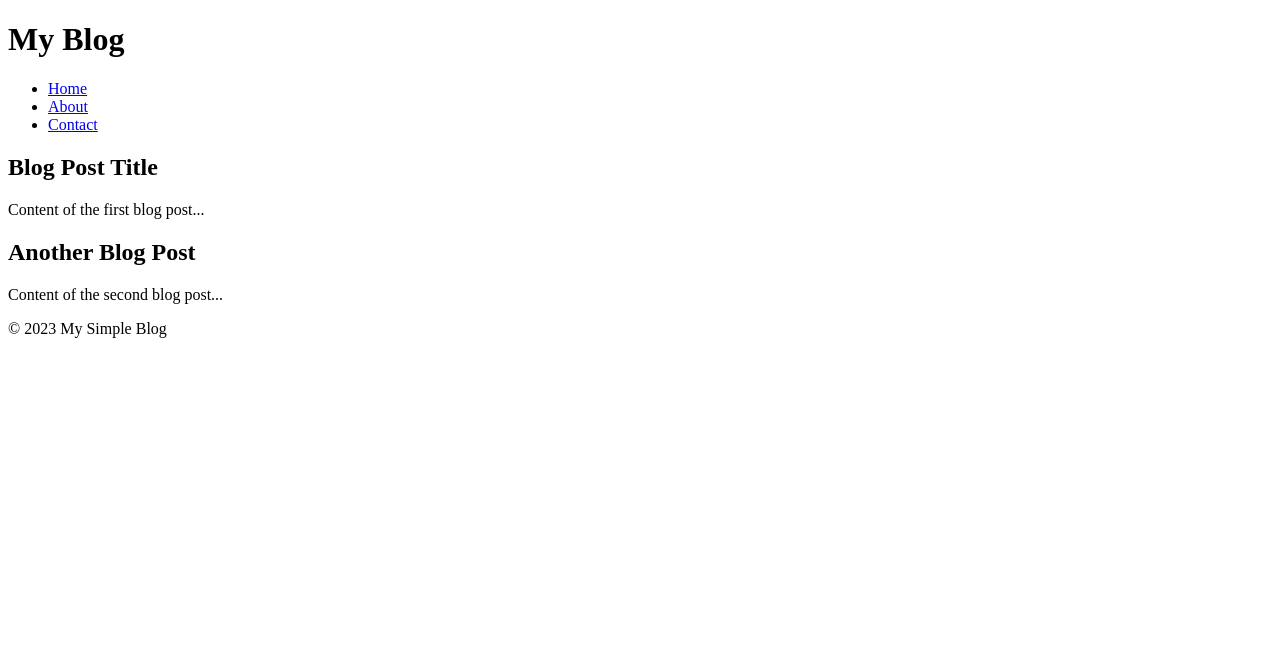
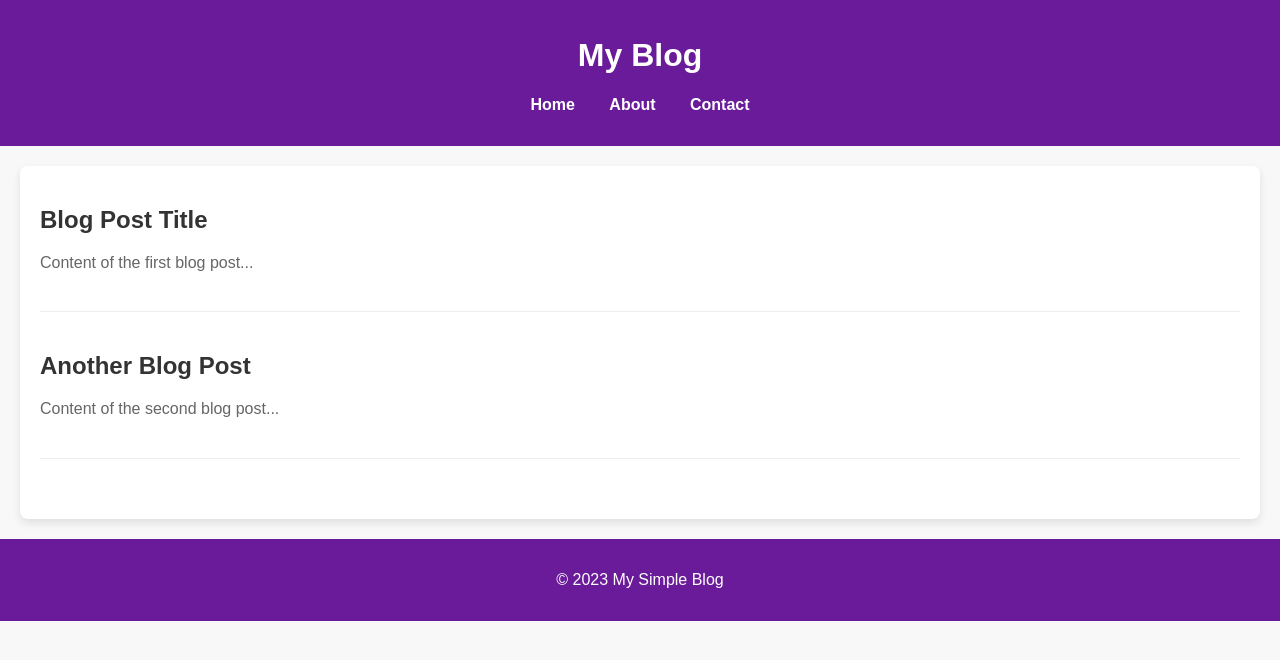
Before and after one commit to Nabrajmadai44/learning-responsivewebdesign, a plain HTML site: page simpleBlogLayouts.html in a window 1280 px wide. Drawn offline with Linux system fonts and the light colour scheme.

Commit message:
bloglayoutcss

```diff
--- /dev/null
+++ b/CSS/simplebloglayout.css
@@ -0,0 +1,60 @@
+body {
+    font-family: 'Arial', sans-serif;
+    margin: 0;
+    padding: 0;
+    background-color: #f8f8f8; /* Light background for the entire page */
+}
+
+header {
+    background-color: #6a1b9a; /* Vibrant purple header */
+    color: #ffffff;
+    text-align: center;
+    padding: 1em 0;
+}
+
+header nav ul {
+    list-style: none;
+    padding: 0;
+}
+
+header nav ul li {
+    display: inline;
+    margin: 0 15px;
+}
+
+header nav ul li a {
+    color: #ffffff;
+    text-decoration: none;
+    font-weight: bold;
+}
+
+main {
+    margin: 20px;
+    background-color: #ffffff; /* White background for the main content */
+    padding: 20px;
+    border-radius: 8px; /* Rounded corners for the main content area */
+    box-shadow: 0 4px 8px rgba(0, 0, 0, 0.1); /* Subtle shadow for depth */
+}
+
+article {
+    margin-bottom: 40px;
+    padding-bottom: 20px;
+    border-bottom: 1px solid #eeeeee; /* Separator for articles */
+}
+
+article h2 {
+    color: #333333; /* Dark text for titles */
+    margin-bottom: 10px;
+}
+
+article p {
+    color: #666666; /* Lighter text for the body */
+    line-height: 1.6; /* Improved readability */
+}
+
+footer {
+    background-color: #6a1b9a; /* Matching the header's vibrant purple */
+    color: #ffffff;
+    text-align: center;
+    padding: 1em 0;
+}
--- a/simpleBlogLayouts.html
+++ b/simpleBlogLayouts.html
@@ -2,6 +2,7 @@
 <html>
 <head>
     <title>My Simple Blog</title>
+    <link rel="stylesheet" href="CSS/simplebloglayout.css">
 </head>
 <body>
     <header>
```
